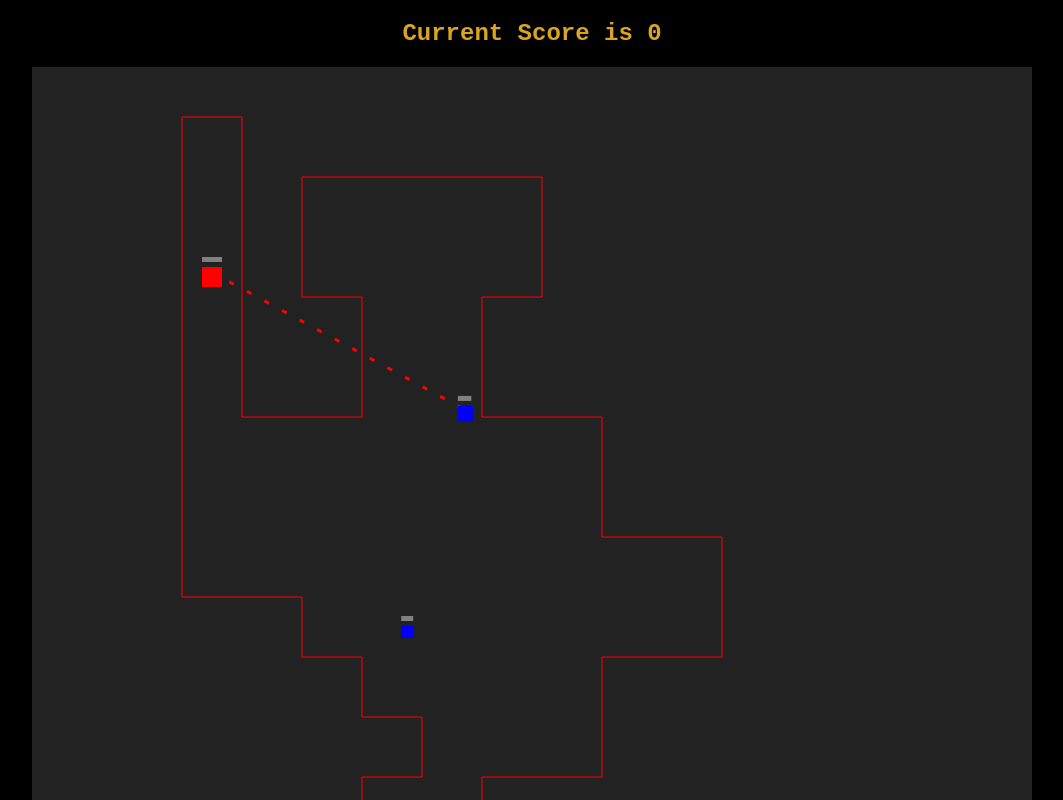
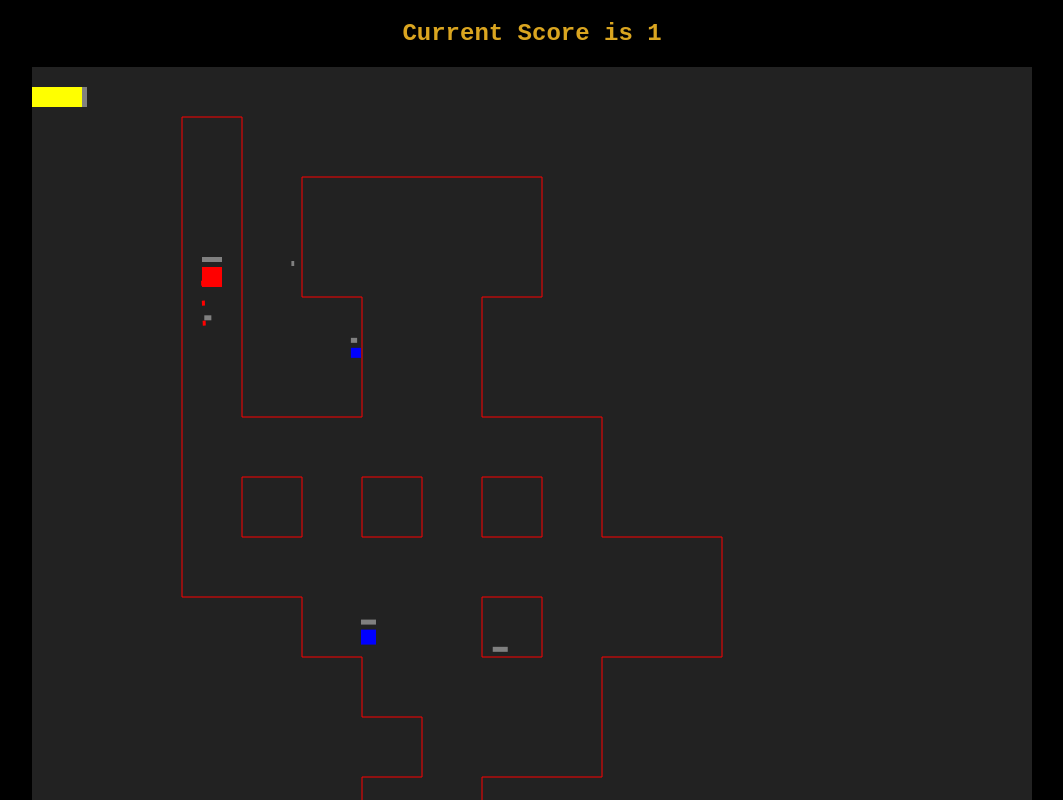
Before and after one commit to henry-mcdonald/seir_project1, a plain HTML site: page index.html in a window 1280 px wide. Both pictures are taken after a click on the button "Start Game". Shown: the top 800 px of the page, without its empty margins (108-1171 px from the left). Drawn offline with Linux system fonts and the light colour scheme.

Commit message:
finalized project1

```diff
--- a/app.js
+++ b/app.js
@@ -1,6 +1,8 @@
 // Game State
 // 1 Array of active crawlers including relevant attributes (per faction)
 //
+
+// get DOM elements
 
 
 const movementDisplay = document.getElementById('movement')
@@ -16,20 +18,19 @@ let resetButtonEl = document.querySelector("#resetButton")
 let introDivEl = document.querySelector("#box")
 let endDivEl = document.querySelector("#endDiv")
 let endTextEl = document.querySelector("#endMessage")
+
+
 //let w =
 
+
+
 // runs to game loop with a set interval
-let gameLoopInterval = setInterval(gameLoop, 80)
+
+//some Game State Vartiables
 
 let mapArray
+let innerMapArray
 let scaledMapArray
-
-let crawlers = []
-
-var pressedKeys = {};
-window.onkeyup = function(e) { pressedKeys[e.key] = false; }
-window.onkeydown = function(e) { pressedKeys[e.key] = true; }
-
 
 let wDown
 let aDown
@@ -39,6 +40,23 @@ let dDown
 let xVector
 let yVector
 
+
+let humanLocationX
+let humanLocationY
+let humanAlive
+let scoreCount
+let gameActive
+let humanCrawler
+let powerBarWidths= 50
+
+let crawlers = []
+
+var pressedKeys = {};
+window.onkeyup = function(e) { pressedKeys[e.key] = false; }
+window.onkeydown = function(e) { pressedKeys[e.key] = true; }
+
+
+
 let gameCounter = 0
 
 let enemyCounter
@@ -47,16 +65,8 @@ let enemyCounter
 let healthBarOffset = -10
 let healthBarHeight = 5
 
-let outsidePenalty = 50
 
-let gracePeriod = 30
 
-let humanLocationX
-let humanLocationY
-let humanAlive
-let scoreCount
-let gameActive
-let humanCrawler
 
 let victoryThreshold = 100
 
@@ -73,15 +83,110 @@ let crawlerObject = {
     'blue': [],
     'red': []
 }
+let frameRate = 10 // in ms
+
+frameRate = frameRate / 1000 // convert to s
+
+let outsidePenalty = Math.floor(200 * frameRate)
+
+
+let gracePeriod = Math.floor(3.5/frameRate) // gives a 2s grace period
+
+
+ let gameLoopInterval = setInterval(gameLoop, frameRate)
+
+let teleportThreshold = 5 / frameRate
+let bombThreshold = 60 / frameRate
+
+//mapArray = [[50,250],[350,350],[450,475],[500,50],[50,50],[10,10],[50,250]]
+mapArray = [[0,0],[1,0],[1,5],[3,5],[3,3],[2,3],[2,1],[6,1],[6,3],[5,3],[5,5],[7,5],[7,7],[9,7],[9,9],[7,9],[7,11],[5,11],[5,13],[3,13],[3,11],
+[4,11],[4,10],[3,10],[3,9],[2,9],[2,8],[0,8],[0,0]]
+
+innerMapArray = [];
+innerMapArray.push([[1,6],[2,6],[2,7],[1,7],[1,6]])
+innerMapArray.push([[3,6],[4,6],[4,7],[3,7],[3,6]])
+innerMapArray.push([[5,6],[6,6],[6,7],[5,7],[5,6]])
+innerMapArray.push([[5,8],[6,8],[6,9],[5,9],[5,8]])
+
+
+
+let scale = 60;
+let xOffset = 150
+let yOffset = 50
+
+function assignScale(scaleInput){
+    scale = scaleInput
+}
+
+function scaleMapArray(pointToScale){
+    scaled1 = pointToScale[0] * scale + xOffset
+    scaled2 = pointToScale[1] * scale + yOffset
+
+
+    return([scaled1,scaled2])
+}
+
+assignScale(scale);
+scaledMapArray = mapArray.map(scaleMapArray)
+
+let scaledInnerMaps = [];
+for(i=0;i<innerMapArray.length;i++){
+    let scaledInnerMap = innerMapArray[i].map(scaleMapArray)
+    scaledInnerMaps.push(scaledInnerMap)
+}
+
+let mapObject = {
+    outerMap : scaledMapArray,
+    innerMaps: scaledInnerMaps
+
+}
+
+function renderMap(vs){
+
+    ctx.beginPath();
+    ctx.setLineDash([]);
+
+
+    let x0 = vs[0]
+    let y0 = vs[0]
+
+
+    // ctx.moveTo(x0,y0)
+
+    for(i=0;i<vs.length;i++){
+
+        let x = vs[i][0]
+        let y = vs[i][1]
+
+        ctx.lineTo(x,y)
+
+    }
+
+    // ctx.lineTo(x0,y0)
+
+    ctx.strokeStyle = "red";
+    ctx.lineWidth = 1;
+    ctx.stroke();
+
+}
+
+function renderAllMaps(){
+    renderMap(mapObject.outerMap)
+    for(let map_counter = 0; map_counter< mapObject.innerMaps.length;map_counter++){
+        renderMap(mapObject.innerMaps[map_counter])
+
+    }
+}
+
+//renderMap(scaledMapArray)
+
 
 
 
 function inside(point, vs) {
     // ray-casting algorithm based on
     // https://wrf.ecse.rpi.edu/Research/Short_Notes/pnpoly.html/pnpoly.html
-
     var x = point[0], y = point[1];
-
     var inside = false;
     for (var i = 0, j = vs.length - 1; i < vs.length; j = i++) {
         var xi = vs[i][0], yi = vs[i][1];
@@ -91,9 +196,10 @@ function inside(point, vs) {
             && (x < (xj - xi) * (y - yi) / (yj - yi) + xi);
         if (intersect) inside = !inside;
     }
-
     return inside;
 };
+
+
 
 
 function crawlerInside(crawler, vs){
@@ -110,8 +216,26 @@ function crawlerInside(crawler, vs){
     return(inside1 && inside2 && inside3 && inside4)
 }
 
+function crawlerInsideButNotOutside(crawler,mapObject){
+    let crawlerInsideBigMap = crawlerInside(crawler, mapObject.outerMap)
+    if(crawlerInsideBigMap){
+        for( i = 0 ; i < mapObject.innerMaps.length;i++){
+            let crawlerInsideSmallMap = crawlerInside(crawler,mapObject.innerMaps[i])
+            if(crawlerInsideSmallMap){
+                return(false)
+            }
+        }
+        return(true)
+    } else{
+        return(false)
+    }
+
+}
+
 function teleportPlayer(event){
-    console.log(event)
+
+    humanCrawler.tryToTeleport(event.offsetX,event.offsetY)
+
 }
 
 class Crawler {
@@ -121,8 +245,8 @@ class Crawler {
         this.width = width
         this.height = height
         this.color = color
-        this.speed = speed;
-        this.damage = damage;
+        this.speed = .0001* speed / frameRate;
+        this.damage = (damage * 10) * frameRate;
         this.range = range;
         this.health = health;
         this.initialHealth = health;
@@ -148,13 +272,14 @@ class Crawler {
         this.x = this.x + this.x_increment
         this.y = this.y + this.y_increment
         this.moveCounter ++;
+        this.teleportCounter ++;
     }
     rotateClockwise(deltaTheta){
         this.theta += deltaTheta
     }
-    updateInsideStatus(){
+    updateInsideStatus(mapObject){
         this.previouslyInside = this.inside
-        this.inside = crawlerInside(this, scaledMapArray)
+        this.inside = crawlerInsideButNotOutside(this,mapObject)
 
         if(this.previouslyInside === false && this.inside === false){
             this.health -= outsidePenalty
@@ -165,6 +290,8 @@ class Crawler {
         ctx.fillStyle = "gray"
         ctx.fillRect(this.x, this.y + healthBarOffset, this.healthBarLength, healthBarHeight);
     }
+
+
 }
 
 function deleteCrawler(){
@@ -201,12 +328,18 @@ class seekerCrawler extends Crawler{
         this.y = this.y + this.y_increment
         this.moveCounter ++;
     }
+
+
+
+
 }
 
 class humanControllableCrawler extends Crawler{
     constructor(x,y,width, height, color, speed,damage,range,health){
         super(x,y,width, height, color, speed,damage,range,health)
-        this.regen = 0.2
+        this.regen = 50
+        this.teleportCounter = teleportThreshold
+
     }
 
     calcIncrements(){
@@ -261,10 +394,42 @@ class humanControllableCrawler extends Crawler{
 
 
         this.moveCounter ++;
+        this.teleportCounter ++ ;
 
         humanAlive = this.health > 0
 
-        this.health += this.regen
+        if(this.health<this.initialHealth){
+        this.health += this.regen * frameRate
+        }
+
+    }
+    renderPowerBars(){
+        this.powerBarLength = (50 * Math.min(this.teleportCounter,teleportThreshold)) /teleportThreshold
+        console.log(this.teleportCounter)
+
+        console.log(this.powerBarLength)
+        ctx.fillStyle = "yellow"
+        ctx.fillRect(0,20, this.powerBarLength, 20);
+        ctx.fillStyle = "gray"
+        ctx.fillRect(50,20,5,20)
+
+
+
+
+
+    }
+
+
+
+    tryToTeleport(x,y){
+
+        if(this.teleportCounter >= teleportThreshold){
+        this.x = x
+        this.y =y
+        this.teleportCounter = 0
+        }
+
+
     }
 
 
@@ -293,19 +458,13 @@ function animateShoot(coordinate1,coordinate2,color){
 const coordinates = []
 // the first loop is the shooting crawler! The 2nd loop is the one being shot.
 function updateHealth(){
-    for(i = 0; i<crawlers.length; i++){
-        let count_in_range = 0;
         let min_distance = Number.POSITIVE_INFINITY
         target_index = false;
+        for(j = 0; j<crawlers.length; j++){
+            if(crawlers[0].color != crawlers[j].color){
 
-        for(j = 0; j<crawlers.length; j++){
-
-
-
-            if(crawlers[i].color != crawlers[j].color){
-
-            first_x = crawlers[i].x
-            first_y = crawlers[i].y
+            first_x = crawlers[0].x
+            first_y = crawlers[0].y
 
             second_x = crawlers[j].x
             second_y = crawlers[j].y
@@ -315,61 +474,35 @@ function updateHealth(){
 
             var d = Math.sqrt( a*a + b*b );
 
-            range = crawlers[i].range
+            range = crawlers[0].range
+            let range_2 = crawlers[j].range
 
             if(d<range) {
-
                 if(d<min_distance){
                     min_distance = d
                     target_index = j
+                }
+            }
 
+            if(d<range_2 && crawlers[j].moveCounter>gracePeriod){
 
+                crawlers[0].health -= crawlers[j].damage
+                coordinate1 = [crawlers[j].x,crawlers[j].y]
+                coordinate2 = [crawlers[0].x,crawlers[0].y]
+                animateShoot(coordinate1,coordinate2,crawlers[j].color)
 
+            }
 
-                }
-
-
-                count_in_range ++
-            }
 
             }
         }
+        if(target_index !== false && crawlers[0].moveCounter>gracePeriod){ //ie there IS a target in range
+            crawlers[target_index].health -= crawlers[0].damage
+            coordinate1 = [crawlers[target_index].x,crawlers[target_index].y]
+            coordinate2 = [crawlers[0].x,crawlers[0].y]
+            animateShoot(coordinate1,coordinate2,crawlers[0].color)
 
-        if(target_index !== false && crawlers[i].moveCounter>gracePeriod){ //ie there IS a target in range
-
-            //code to animate shot
-
-            ctx.beginPath();
-            ctx.setLineDash([5, 15]);
-
-            ctx.moveTo(crawlers[target_index].x,crawlers[target_index].y);
-
-
-
-
-            ctx.lineTo(first_x,first_y);
-
-
-
-
-            ctx.stroke();
-
-
-
-            // code to update crawler health
-
-
-            crawlers[target_index].health -= crawlers[i].damage
-
-
-            coordinate1 = [crawlers[target_index].x,crawlers[target_index].y]
-            coordinate2 = [crawlers[i].x,crawlers[i].y]
-
-
-
-            animateShoot(coordinate1,coordinate2,crawlers[i].color)
         }
-    }
 
 }
 
@@ -419,14 +552,16 @@ function renderHealthBars(){
 
 function adjustTrajectories(){
 
-    for(i = 0; i<crawlers.length; i++ ){
-        crawlers[i].updateInsideStatus(scalemapArray)
-        let checkIfInside = crawlers[i].inside
-        let checkIfPreviouslyInside = crawlers[i].previouslyInside
+    for(k = 0; k<crawlers.length; k++ ){
+        crawlers[k].updateInsideStatus(mapObject)
+
+        let checkIfInside = crawlers[k].inside
+        let checkIfPreviouslyInside = crawlers[k].previouslyInside
         if(checkIfInside === false && checkIfPreviouslyInside === true){
-            crawlers[i].theta = crawlers[i].theta + Math.PI
+            crawlers[k].theta = crawlers[k].theta + Math.PI
         }
     }
+
 
 
 }
@@ -439,58 +574,9 @@ function adjustTrajectories(){
 let fudgeFactor = 1.1
 
 
-function renderMap(vs){
-
-    ctx.beginPath();
-    ctx.setLineDash([]);
 
 
-    let x0 = vs[0]
-    let y0 = vs[0]
 
-
-    // ctx.moveTo(x0,y0)
-
-    for(i=0;i<vs.length;i++){
-
-        let x = vs[i][0]
-        let y = vs[i][1]
-
-        ctx.lineTo(x,y)
-
-    }
-
-    // ctx.lineTo(x0,y0)
-
-    ctx.strokeStyle = "red";
-    ctx.lineWidth = 1;
-    ctx.stroke();
-
-}
-
-
-//mapArray = [[50,250],[350,350],[450,475],[500,50],[50,50],[10,10],[50,250]]
-mapArray = [[0,0],[1,0],[1,5],[3,5],[3,3],[2,3],[2,1],[6,1],[6,3],[5,3],[5,5],[7,5],[7,7],[9,7],[9,9],[7,9],[7,11],[5,11],[5,13],[3,13],[3,11],
-[4,11],[4,10],[3,10],[3,9],[2,9],[2,8],[0,8],[0,0]]
-
-let scale = 60;
-let xOffset = 150
-let yOffset = 50
-
-function assignScale(scaleInput){
-    scale = scaleInput
-}
-
-function scalemapArray(pointToScale){
-    scaled1 = pointToScale[0] * scale + xOffset
-    scaled2 = pointToScale[1] * scale + yOffset
-
-    return([scaled1,scaled2])
-}
-
-assignScale(scale);
-scaledMapArray = mapArray.map(scalemapArray)
-renderMap(scaledMapArray)
 
 let xcoord
 let ycoord
@@ -527,7 +613,7 @@ function initializeGame(){
     canvas.style.display = 'initial'
     scoreCounterEl.innerText = 'Current Score is 0'
     crawlers = [];
-    humanCrawler = new humanControllableCrawler(170,200,20,20,"red",20,50,300,5000)
+    humanCrawler = new humanControllableCrawler(170,200,20,20,"red",160,50,300,5000)
     scoreCount = 0
     gameActive = true
     introDivEl.style.display = 'none'
@@ -547,10 +633,10 @@ function spawnNewEnemies(freq){
     if(gameCounter % freq === 0){
 
     createNewCoords()
-   let g = new Crawler(xcoord,ycoord,12,12,"blue",7,50,150,1000)
+   let g = new Crawler(xcoord,ycoord,15,15,"blue",40,50,150,1000)
 
    createNewCoords()
-   let h = new seekerCrawler(xcoord,ycoord,15,15,"blue",5,50,100,1000)
+   let h = new seekerCrawler(xcoord,ycoord,10,10,"blue",30,50,100,1000)
     }
 }
 
@@ -583,10 +669,10 @@ function checkForEnd(){
       updateCoords()
       renderCrawlers()
       renderHealthBars()
-      //renderLasers()
-      renderMap(scaledMapArray)
+      humanCrawler.renderPowerBars()
+      renderAllMaps()
       adjustTrajectories()
-      spawnNewEnemies(30)
+      spawnNewEnemies(240)
       checkForEnd()
     }
 
--- a/index.html
+++ b/index.html
@@ -13,19 +13,19 @@
         <!-- <aside id="top-left"><h2>Slay the ogre</h2></aside>
         <aside id="top-right"><h2 id="movement"></h2></aside> -->
         <!-- <main> -->
-            <h2 id="scoreCounter">Defend the King's Tea</h2>
+            <h2 id="scoreCounter">Laser Gun Space Battle in Space It's in Space</h2>
             <canvas id="canvas">Yo</canvas>
             <button id="resetButton">Start Game</button>
 
             <div id="box">
-            <p>The colonists have come to seize your tea and throw it into the Crab nebula.
-                As the last redcoat standing remaining on the intergalactic HMS Clipper, you are armed with a powerful laser.
+            <p>
             </p>
             <ul>Keep the following tips in mind:
-                <li>Leaving the ship will deprive you of Oxygen and impact your health -- so do this sparingly</li>
+                <li>Leaving the ship will cause you to lose health incrementally -- health will recharge otherwise</li>
                 <li>Use your laser's greater range to your advantage. There is no need to aim-- the laser is equipped with auto-aim technology.</li>
+                <li>Teleport around the map by clicking once every few seconds</li>
                 <li>Your health will regen slowly on its own</li>
-                <li>If you can eliminate 100 colonists, the rest should turn tail and flee.</li>
+                <li>If you can eliminate 100 enemies, you will win.</li>
                 <li>Good luck!</li>
             </ul>
 
```
